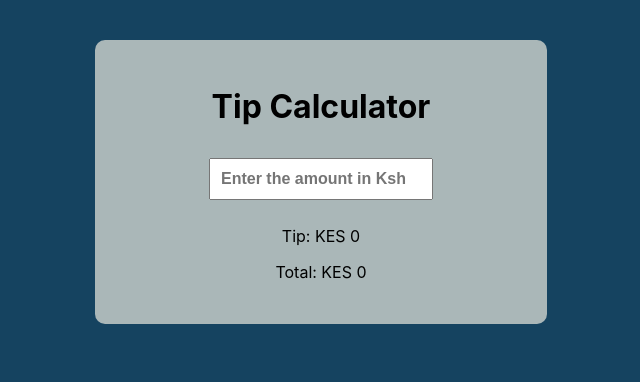
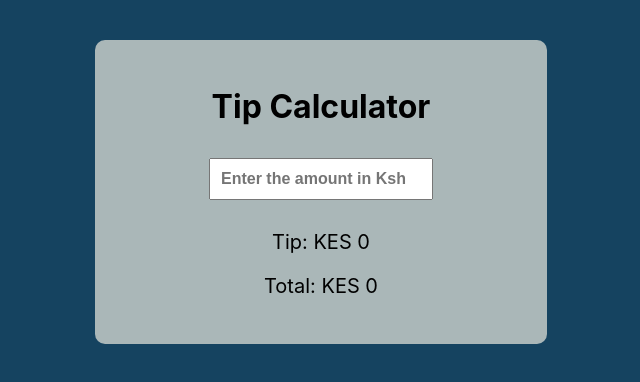
Before and after one commit to Eshhaa11/tip-calculator, a React (Create React App) app: page / in a window 1280 px wide. Shown: the top 382 px of the page, without its empty margins (319-959 px from the left). Built offline with nearby package versions, Linux system fonts and the light colour scheme.

Commit message:
added font-size

```diff
--- a/src/Components/Tip.css
+++ b/src/Components/Tip.css
@@ -18,3 +18,7 @@ body {
     font-size: 16px;
     font-weight: bold;
 }
+
+.tip-cont p {
+    font-size: 20px;
+}
```
